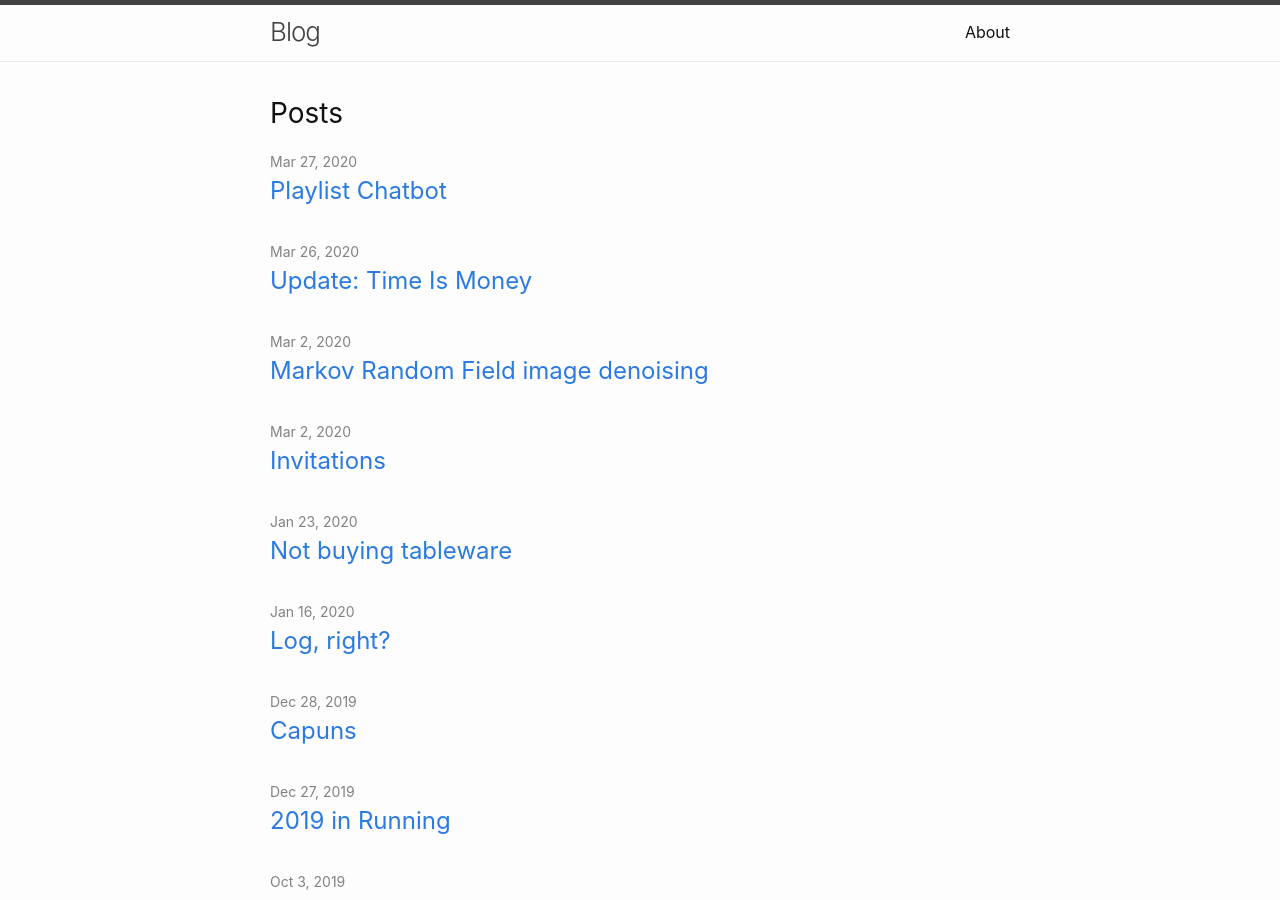
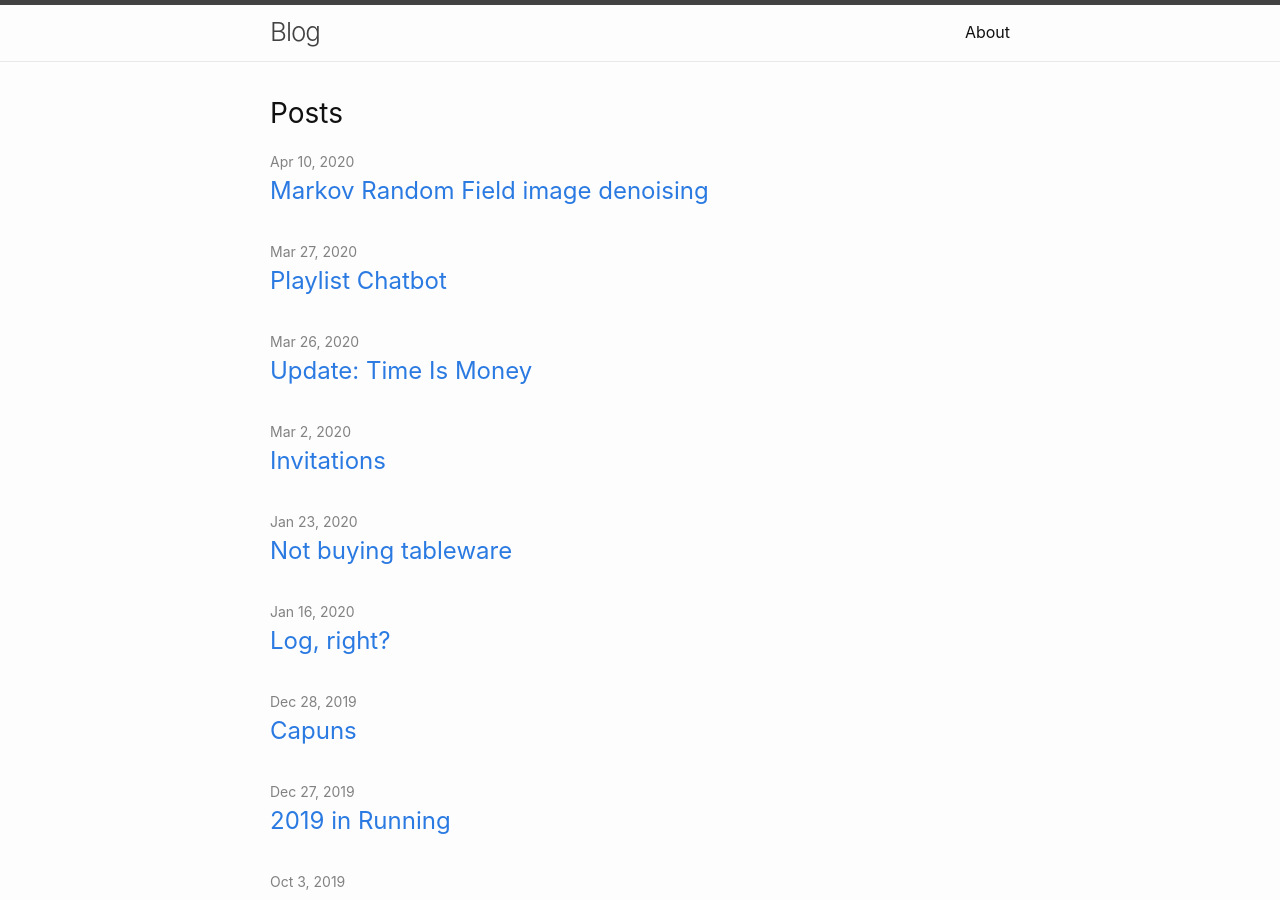
Before and after one commit to kklein/kklein.github.io, a Jekyll site: the page built from index.md, in a window 1280 px wide and 900 px high. Built offline with Jekyll 4.4.1, drawn with Linux system fonts in a browser that asks for light colours.

```diff
--- a/_posts/2020-03-27-mrf.markdown
+++ b/_posts/2020-03-27-mrf.markdown
@@ -1,7 +1,7 @@
 ---
 layout: post
 title:  "Markov Random Field image denoising"
-date:   2020-03-02 9:38:07 +0200
+date:   2020-04-10 9:38:07 +0200
 categories: jekyll update
 comments: false
 ---
```
